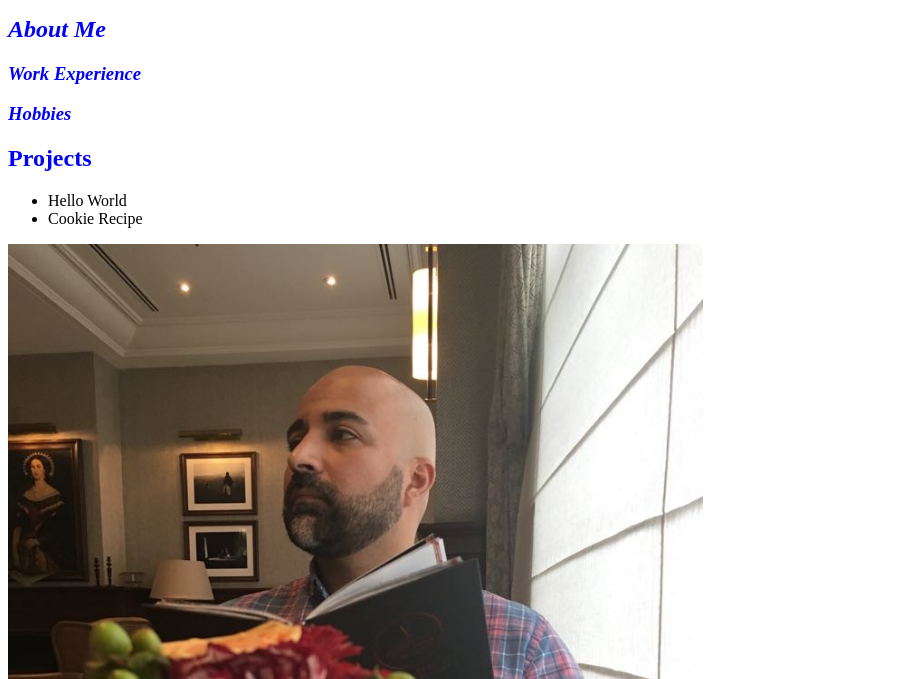
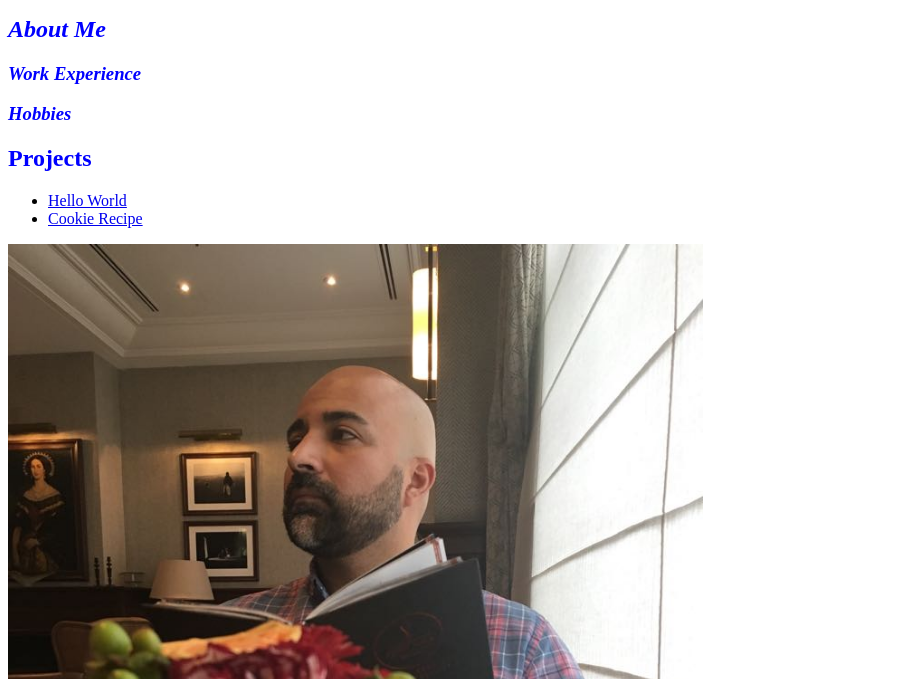
Before and after one commit to codingsanchezeduardo/codingsanchezeduardo.github.io, a plain HTML site: page index.html in a window 1280 px wide. Shown: the part 121-800 px from the top of the page, without its empty margins (0-897 px from the left). Drawn offline with Linux system fonts and the light colour scheme.

Commit message:
Added Projects Links

```diff
--- a/index.html
+++ b/index.html
@@ -20,8 +20,9 @@
   <p></p>
   <h2>Projects</h2>
   	<ul>
-  		<li>Hello World</li>
-  		<li>Cookie Recipe</li>
+  		<li><a href="https://github.com/codingsanchezeduardo/hello-world.git">Hello World</a></li>
+  		<li><a href="https://github.com/codingsanchezeduardo/Cookie-Recipe.git">Cookie Recipe</a></li>
+
   	</ul>
   <img src="images/EddieFourSeasonsCDMX.JPG" alt="Eddie at the Four Seasons MX">
 </body>
```
